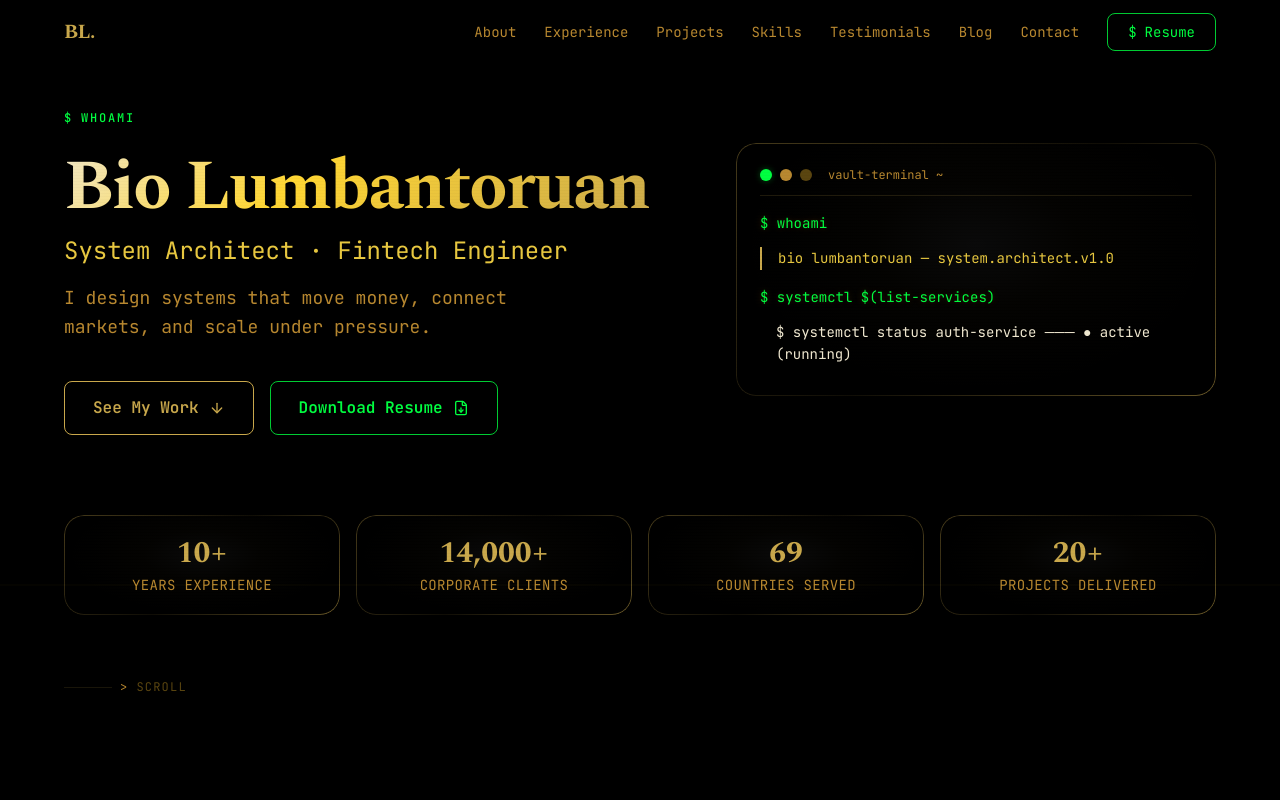
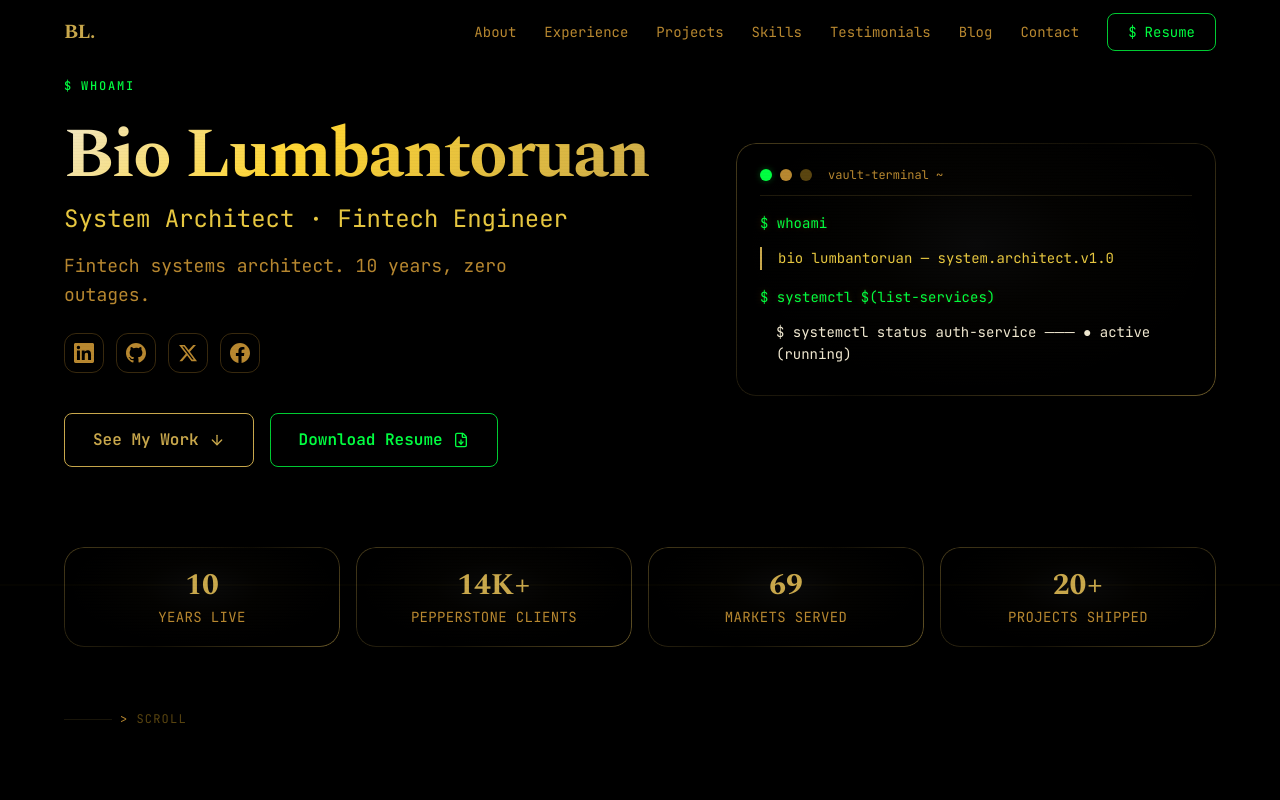
Before and after one commit to cryptorichyrich/biotama-next, a Next.js app: page / in a window 1280 px wide. Shown: the top 800 px of the page. Built offline with nearby package versions, Linux system fonts and the light colour scheme.

Commit message:
fix: rewrite content + visible amber SVG social icons in Hero, Contact, Footer

```diff
--- /dev/null
+++ b/src/components/SocialIcons.tsx
@@ -0,0 +1,73 @@
+"use client";
+
+import { profile } from "@/data/profile";
+
+/* ────────── Inline SVG social logos (visible on black bg) ────────── */
+
+/** GitHub mark — white logo on amber circle */
+function GitHubIcon() {
+  return (
+    <svg viewBox="0 0 24 24" fill="currentColor" className="w-5 h-5">
+      <path d="M12 0C5.374 0 0 5.373 0 12c0 5.302 3.438 9.8 8.207 11.387.599.111.793-.261.793-.577v-2.234c-3.338.726-4.033-1.416-4.033-1.416-.546-1.387-1.333-1.756-1.333-1.756-1.089-.745.083-.729.083-.729 1.205.084 1.839 1.237 1.839 1.237 1.07 1.834 2.807 1.304 3.492.997.107-.775.418-1.305.762-1.604-2.665-.305-5.467-1.334-5.467-5.931 0-1.311.469-2.381 1.236-3.221-.124-.303-.535-1.524.117-3.176 0 0 1.008-.322 3.301 1.23A11.509 11.509 0 0112 5.803c1.02.005 2.047.138 3.006.404 2.291-1.552 3.297-1.23 3.297-1.23.653 1.653.242 2.874.118 3.176.77.84 1.235 1.911 1.235 3.221 0 4.609-2.807 5.624-5.479 5.921.43.372.823 1.102.823 2.222v3.293c0 .319.192.694.801.576C20.566 21.797 24 17.3 24 12c0-6.627-5.373-12-12-12z" />
+    </svg>
+  );
+}
+
+/** LinkedIn "in" logo */
+function LinkedInIcon() {
+  return (
+    <svg viewBox="0 0 24 24" fill="currentColor" className="w-5 h-5">
+      <path d="M20.447 20.452h-3.554v-5.569c0-1.328-.027-3.037-1.852-3.037-1.853 0-2.136 1.445-2.136 2.939v5.667H9.351V9h3.414v1.561h.046c.477-.9 1.637-1.85 3.37-1.85 3.601 0 4.267 2.37 4.267 5.455v6.286zM5.337 7.433a2.062 2.062 0 01-2.063-2.065 2.064 2.064 0 112.063 2.065zm1.782 13.019H3.555V9h3.564v11.452zM22.225 0H1.771C.792 0 0 .774 0 1.729v20.542C0 23.227.792 24 1.771 24h20.451C23.2 24 24 23.227 24 22.271V1.729C24 .774 23.2 0 22.222 0h.003z" />
+    </svg>
+  );
+}
+
+/** X/Twitter logo */
+function XIcon() {
+  return (
+    <svg viewBox="0 0 24 24" fill="currentColor" className="w-5 h-5">
+      <path d="M18.244 2.25h3.308l-7.227 8.26 8.502 11.24H16.17l-5.214-6.817L4.99 21.75H1.68l7.73-8.835L1.254 2.25H8.08l4.713 6.231zm-1.161 17.52h1.833L7.084 4.126H5.117z" />
+    </svg>
+  );
+}
+
+/** Facebook "f" logo */
+function FacebookIcon() {
+  return (
+    <svg viewBox="0 0 24 24" fill="currentColor" className="w-5 h-5">
+      <path d="M24 12.073c0-6.627-5.373-12-12-12s-12 5.373-12 12c0 5.99 4.388 10.954 10.125 11.854v-8.385H7.078v-3.47h3.047V9.43c0-3.007 1.792-4.669 4.533-4.669 1.312 0 2.686.235 2.686.235v2.953H15.83c-1.491 0-1.956.925-1.956 1.874v2.25h3.328l-.532 3.47h-2.796v8.385C19.612 23.027 24 18.062 24 12.073z" />
+    </svg>
+  );
+}
+
+const ICONS: Record<string, React.FC> = {
+  GitHub: GitHubIcon,
+  LinkedIn: LinkedInIcon,
+  Twitter: XIcon,
+  Facebook: FacebookIcon,
+};
+
+/* ────── Row of clickable social icons with amber glows ────── */
+
+export function SocialIcons({ className = "" }: { className?: string }) {
+  return (
+    <div className={`flex items-center gap-3 ${className}`}>
+      {profile.socials.map((s) => {
+        const Icon = ICONS[s.platform];
+        if (!Icon) return null;
+        return (
+          <a
+            key={s.platform}
+            href={s.url}
+            target="_blank"
+            rel="noopener noreferrer"
+            aria-label={s.label}
+            className="group flex items-center justify-center w-10 h-10 rounded-xl border border-[var(--color-amber-dim)]/30 text-[var(--color-amber-dim)] hover:text-[var(--color-amber-bright)] hover:border-[var(--color-amber-bright)] hover:bg-[var(--color-gold-subtle)] transition-all duration-300 hover:shadow-[0_0_14px_var(--color-amber-glow)]"
+          >
+            <Icon />
+          </a>
+        );
+      })}
+    </div>
+  );
+}
--- a/src/components/about.tsx
+++ b/src/components/about.tsx
@@ -9,7 +9,7 @@ export function About() {
       </p>
 
       <h2 className="text-3xl sm:text-4xl font-[family-name:var(--font-display)] font-semibold tracking-tight mb-6 gradient-text">
-        A decade of building systems
+        A decade of payment infrastructure
       </h2>
 
       {/* Pull-quote bio style — .glass-card with big decorative open-quote */}
--- a/src/components/contact.tsx
+++ b/src/components/contact.tsx
@@ -1,12 +1,6 @@
-import { Mail, ExternalLink } from "lucide-react";
+import { Mail } from "lucide-react";
 import { profile } from "@/data/profile";
-
-const SOCIAL_ICONS: Record<string, string> = {
-  LinkedIn: "in",
-  GitHub: "gh",
-  Twitter: "x",
-  Facebook: "fb",
-};
+import { SocialIcons } from "@/components/SocialIcons";
 
 export function Contact() {
   return (
@@ -37,25 +31,8 @@ export function Contact() {
         {/* Divider */}
         <div className="section-divider my-8" />
 
-        {/* Social links with green arrow */}
-        <div className="flex items-center justify-center gap-4">
-          {profile.socials.map((s) => (
-            <a
-              key={s.platform}
-              href={s.url}
-              target="_blank"
-              rel="noopener noreferrer"
-              className="flex items-center gap-2 px-4 py-2.5 font-[family-name:var(--font-mono)] text-sm text-[var(--color-text-white)] hover:text-[var(--color-amber-text)] transition-all duration-200 cursor-pointer"
-              aria-label={s.label}
-            >
-              <span className="flex items-center gap-1.5">
-                <span className="text-[var(--color-green-term)]">&gt;</span>
-                <span className="hidden sm:inline">{s.platform}</span>
-                <ExternalLink size={12} className="text-[var(--color-amber-dim)]" />
-              </span>
-            </a>
-          ))}
-        </div>
+        {/* Social icons — amber, visible, clickable */}
+        <SocialIcons className="justify-center" />
       </div>
     </section>
   );
--- a/src/components/footer.tsx
+++ b/src/components/footer.tsx
@@ -1,4 +1,5 @@
 import { profile } from "@/data/profile";
+import { SocialIcons } from "@/components/SocialIcons";
 
 export function Footer() {
   const year = new Date().getFullYear();
@@ -6,13 +7,16 @@ export function Footer() {
   return (
     <footer className="border-t border-[var(--color-glass-border)] bg-[#000000]">
       <div className="max-w-6xl mx-auto px-4 sm:px-6 lg:px-8 py-10">
-        <div className="flex flex-col md:flex-row items-center justify-between gap-6">
+        <div className="flex flex-col md:flex-row items-center justify-between gap-8">
           {/* BL. in gold Spectral */}
           <div className="flex items-center gap-2">
             <span className="text-lg font-[family-name:var(--font-display)] font-bold tracking-tight text-[var(--color-gold)]">
               BL.
             </span>
           </div>
+
+          {/* Social icons in footer */}
+          <SocialIcons />
 
           {/* Nav links in amber mono */}
           <nav className="flex flex-wrap items-center justify-center gap-x-6 gap-y-2">
--- a/src/components/hero.tsx
+++ b/src/components/hero.tsx
@@ -3,6 +3,7 @@
 import { useEffect, useState, useRef, useCallback } from "react";
 import { ArrowDown, FileDown } from "lucide-react";
 import { profile } from "@/data/profile";
+import { SocialIcons } from "@/components/SocialIcons";
 
 /* ──────────────────── Cycling Terminal Commands ──────────────────── */
 
@@ -202,6 +203,15 @@ export function Hero() {
               {profile.tagline}
             </p>
 
+            {/* Social icons — amber, visible, clickable */}
+            <div
+              className={`mt-6 transition-all duration-1000 delay-400 ${
+                visible ? "opacity-100 translate-y-0" : "opacity-0 translate-y-8"
+              }`}
+            >
+              <SocialIcons />
+            </div>
+
             {/* CTA Buttons */}
             <div
               className={`mt-10 flex flex-col sm:flex-row items-start gap-4 transition-all duration-1000 delay-500 ${
--- a/src/data/profile.ts
+++ b/src/data/profile.ts
@@ -24,17 +24,17 @@ export const profile: Profile = {
   name: "Bio Lumbantoruan",
   role: "System Architect · Fintech Engineer",
   tagline:
-    "I design systems that move money, connect markets, and scale under pressure.",
+    "Fintech systems architect. 10 years, zero outages.",
   email: "fxwisdom1@gmail.com",
   phone: "+62 813 9825 3186",
   location: "Jakarta, Indonesia",
-  bio: "Over the past decade, I've built everything from PCI-DSS compliant payment gateways to full-stack fintech platforms for brands like Pepperstone and TitanFX. Currently architecting Srabutan, Indonesia's next freelance marketplace, from the ground up.",
+  bio: "I've spent a decade building payment infrastructure for Pepperstone, TitanFX, and now Srabutan. PCI-DSS compliant gateways, real-time FX trading systems, and marketplace platforms that handle millions in daily throughput. Currently architecting Indonesia's next freelance marketplace from scratch — frontend to backend to cloud deployment.",
   photoUrl: "/photo.jpg",
   metrics: [
-    { label: "Years Experience", value: "10+" },
-    { label: "Corporate Clients", value: "14,000+" },
-    { label: "Countries Served", value: "69" },
-    { label: "Projects Delivered", value: "20+" },
+    { label: "Years Live", value: "10" },
+    { label: "Pepperstone Clients", value: "14K+" },
+    { label: "Markets Served", value: "69" },
+    { label: "Projects Shipped", value: "20+" },
   ],
   socials: [
     {
```
